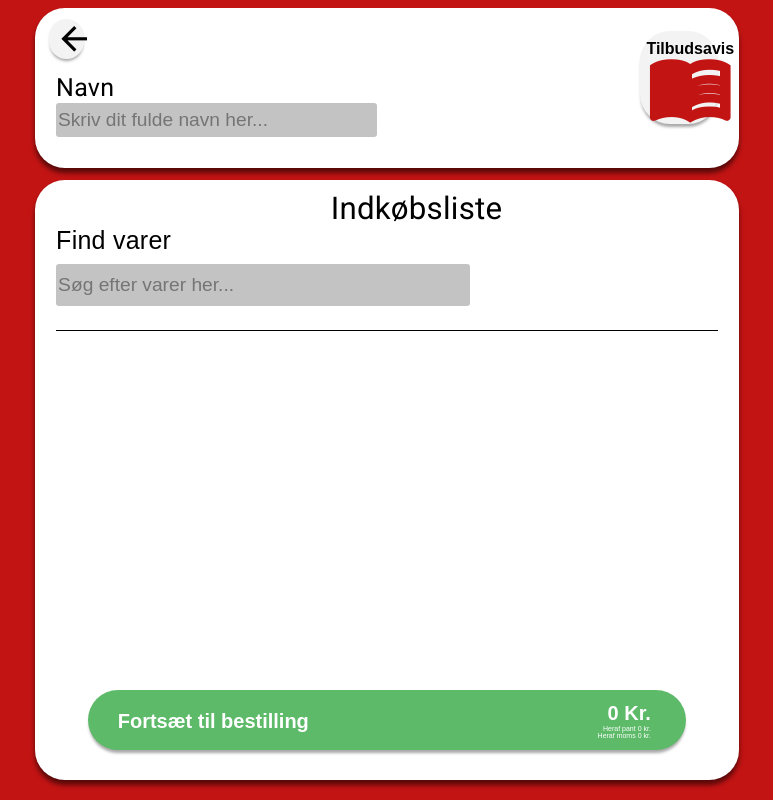
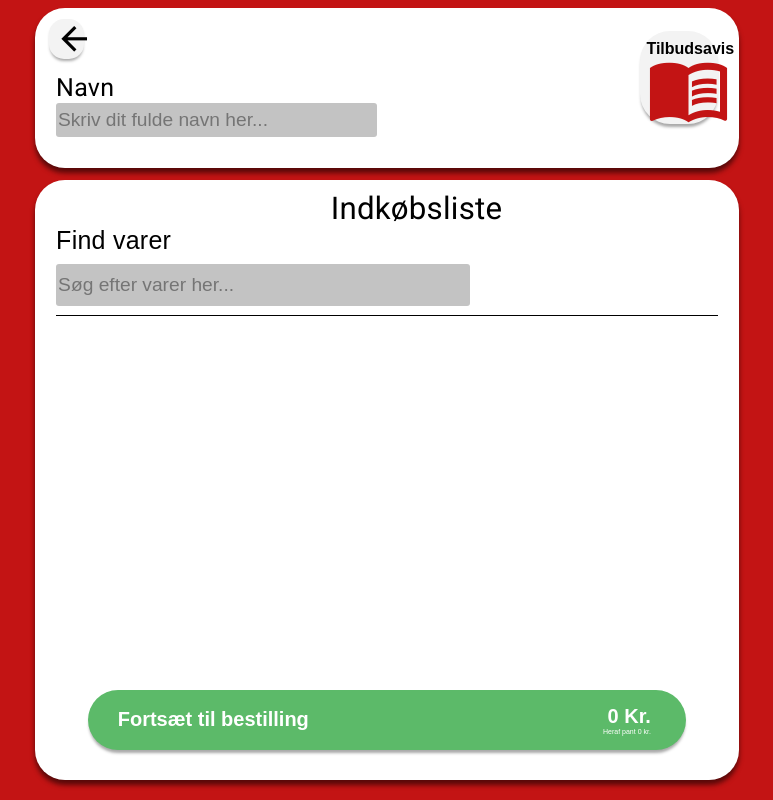
Before and after one commit to Sunnyboy110/projekt, an Angular app: page /store in a window 1280 px wide. Shown: the whole page, without its empty margins (253-1026 px from the left). Built offline with nearby package versions, Linux system fonts and the light colour scheme.

Commit message:
Harry styles

```diff
--- a/src/app/pages/store/store.component.html
+++ b/src/app/pages/store/store.component.html
@@ -75,7 +75,6 @@
             <div id="Buttontext">Fortsæt til bestilling</div>
             <div id="Buttontext2">0 Kr.</div>
             <div id="Buttonpant">Heraf pant 0 kr.</div>
-            <div id="Buttonmoms">Heraf moms 0 kr.</div>
           </button>
         </a>
       </div>
--- a/src/styles.css
+++ b/src/styles.css
@@ -144,7 +144,7 @@ body {
   cursor: pointer;
   background-color: rgb(243, 243, 243);
   border: none;
-  border-radius: 20px;
+  border-radius: 15px;
   box-shadow: 0px 3px 3px -1px rgb(169, 169, 169);
 }
 
@@ -171,7 +171,6 @@ body {
   bottom: 0%;
   left: 85%;
   right:0%;
-  font-weight: bold;
   cursor: pointer;
   background-color: rgb(243, 243, 243);
   border: none;
@@ -188,6 +187,7 @@ body {
 }
 
 #avisTekst {
+  font-weight: bold;
   font-family: Arial, Helvetica, sans-serif;
   margin-top: 0%;
   margin-bottom: 10%;
@@ -230,6 +230,18 @@ font-size: 1rem;
   line-height: 0;
 }
 
+#line {
+  width: 94%;
+  height: 0.1%;
+  margin: auto;
+  position: absolute;
+  background-color: black;
+  top: 0;
+  bottom: 55%;
+  left: 0;
+  right: 0;
+}
+
 #button {
   width: 85%;
   height: 10%;
@@ -250,7 +262,7 @@ font-size: 1rem;
 }
 
 #Buttontext {
-    margin: 1.5%;
+  margin: 0.5%;
   margin-left: 4%;
   font-weight: bold;
   color: white;
@@ -274,27 +286,6 @@ font-size: 1rem;
   text-align: right;
   font-weight: lighter;
   color: white;
-}
-
-#Buttonmoms {
-    font-size: 7px;
-    position: center;
-    font-weight: lighter;
-    margin-right: 5%;
-    text-align: right;
-    color: white;
-}
-
-#line {
-    width: 94%;
-    height: 0.1%;
-    margin: auto;
-    position: absolute;
-    background-color: black;
-    top: 0;
-    bottom: 50%;
-    left: 0;
-    right: 0;
 }
 
 /*
@@ -411,9 +402,6 @@ font-size: 1rem;
   font-family: Arial, Helvetica, sans-serif;
 }
 */
-html, body { height: 100%; }
-body { margin: 0; font-family: Roboto, "Helvetica Neue", sans-serif; }
-
 
 html, body { height: 100%; }
 body { margin: 0; font-family: Roboto, "Helvetica Neue", sans-serif; }
```
Lines whose indentation alone changed are shown as unchanged.
